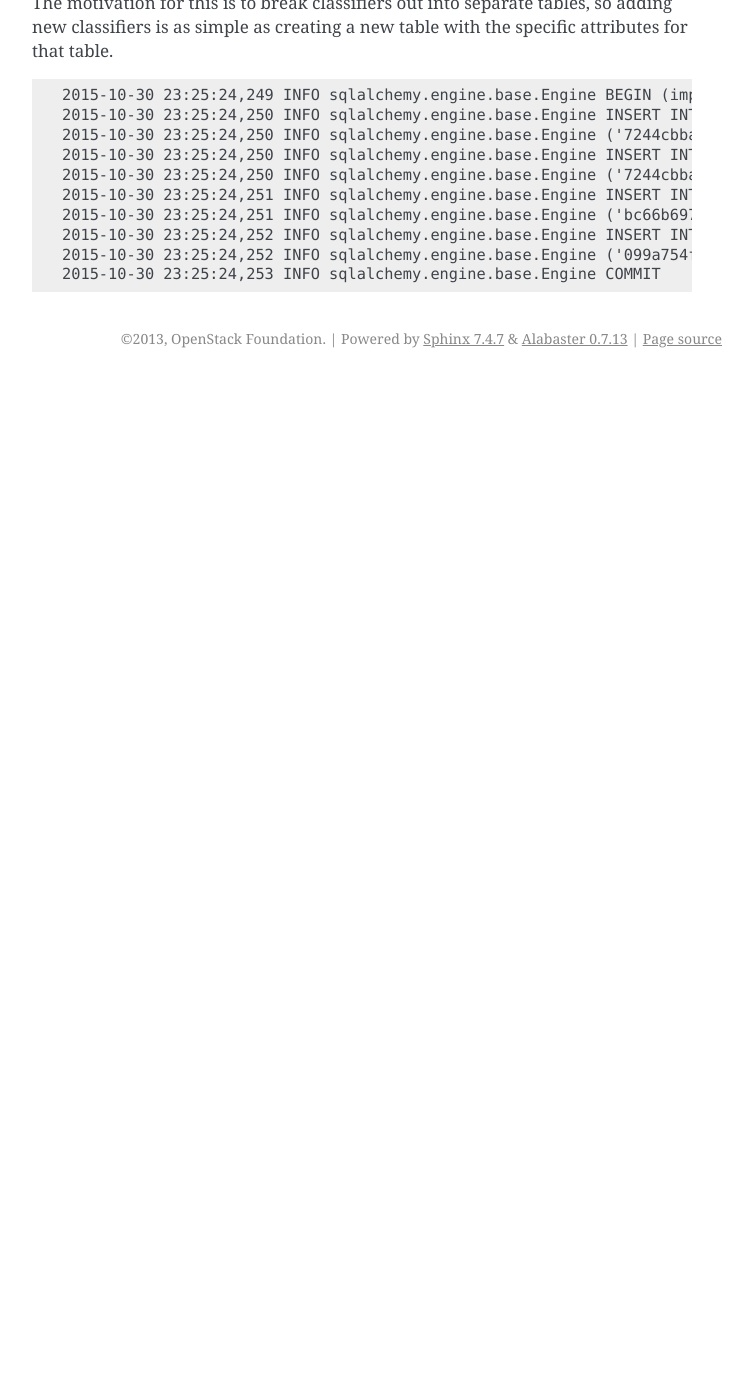
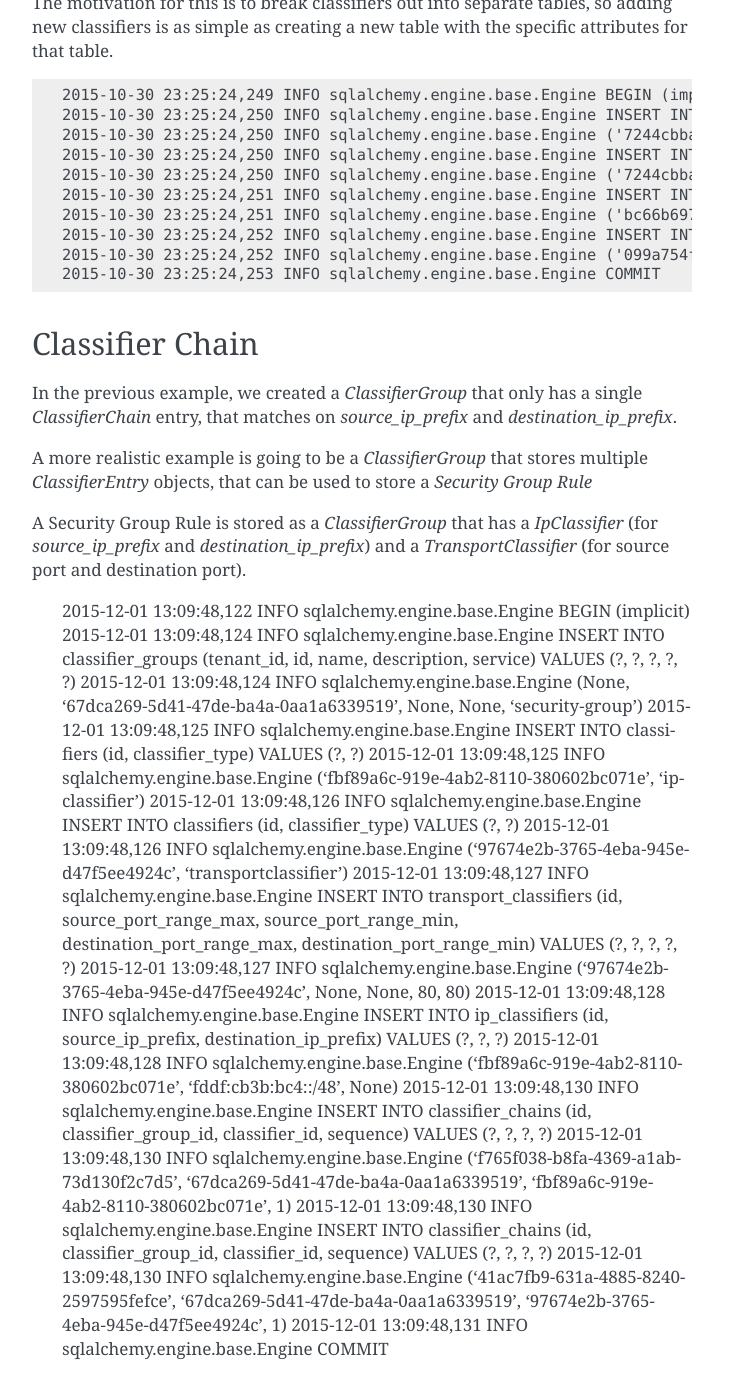
Before and after one commit to openstack-archive/neutron-classifier, a Sphinx documentation site: the page built from doc/source/usage.rst, in a window 1280 px wide and 1400 px high, scrolled down 636 px. Shown: the whole window, without its empty margins (388-1141 px from the left). Built offline with Sphinx 7.4.7, drawn with Linux system fonts in a browser that asks for light colours; before the commit the page ends 1014 px from its top, so only the background shows below that.

Commit message:
Docs: Classifier example for a Security Group Rule
Change-Id: I33c5f0fb91fd22a85fe7feaa789f42b9fb33616d

```diff
--- a/doc/source/usage.rst
+++ b/doc/source/usage.rst
@@ -45,4 +45,37 @@
     2015-10-30 23:25:24,252 INFO sqlalchemy.engine.base.Engine ('099a754f-1e91-42db-853d-9a385ddef39d', '0c8c9f51-4d4b-47d9-a030-ddc3cf86418e', '7244cbba-03af-4a10-8995-10c75725d7c1', 1)
     2015-10-30 23:25:24,253 INFO sqlalchemy.engine.base.Engine COMMIT
 
+
+Classifier Chain
+----------------
+
+In the previous example, we created a `ClassifierGroup` that only has
+a single `ClassifierChain` entry, that matches on `source_ip_prefix` and
+`destination_ip_prefix`.
+
+A more realistic example is going to be a `ClassifierGroup` that
+stores multiple `ClassifierEntry` objects, that can be used to store a
+`Security Group Rule`
+
+A Security Group Rule is stored as a `ClassifierGroup` that has a
+`IpClassifier` (for `source_ip_prefix` and `destination_ip_prefix`)
+and a `TransportClassifier` (for source port and destination port).
+
+    2015-12-01 13:09:48,122 INFO sqlalchemy.engine.base.Engine BEGIN (implicit)
+    2015-12-01 13:09:48,124 INFO sqlalchemy.engine.base.Engine INSERT INTO classifier_groups (tenant_id, id, name, description, service) VALUES (?, ?, ?, ?, ?)
+    2015-12-01 13:09:48,124 INFO sqlalchemy.engine.base.Engine (None, '67dca269-5d41-47de-ba4a-0aa1a6339519', None, None, 'security-group')
+    2015-12-01 13:09:48,125 INFO sqlalchemy.engine.base.Engine INSERT INTO classifiers (id, classifier_type) VALUES (?, ?)
+    2015-12-01 13:09:48,125 INFO sqlalchemy.engine.base.Engine ('fbf89a6c-919e-4ab2-8110-380602bc071e', 'ipclassifier')
+    2015-12-01 13:09:48,126 INFO sqlalchemy.engine.base.Engine INSERT INTO classifiers (id, classifier_type) VALUES (?, ?)
+    2015-12-01 13:09:48,126 INFO sqlalchemy.engine.base.Engine ('97674e2b-3765-4eba-945e-d47f5ee4924c', 'transportclassifier')
+    2015-12-01 13:09:48,127 INFO sqlalchemy.engine.base.Engine INSERT INTO transport_classifiers (id, source_port_range_max, source_port_range_min, destination_port_range_max, destination_port_range_min) VALUES (?, ?, ?, ?, ?)
+    2015-12-01 13:09:48,127 INFO sqlalchemy.engine.base.Engine ('97674e2b-3765-4eba-945e-d47f5ee4924c', None, None, 80, 80)
+    2015-12-01 13:09:48,128 INFO sqlalchemy.engine.base.Engine INSERT INTO ip_classifiers (id, source_ip_prefix, destination_ip_prefix) VALUES (?, ?, ?)
+    2015-12-01 13:09:48,128 INFO sqlalchemy.engine.base.Engine ('fbf89a6c-919e-4ab2-8110-380602bc071e', 'fddf:cb3b:bc4::/48', None)
+    2015-12-01 13:09:48,130 INFO sqlalchemy.engine.base.Engine INSERT INTO classifier_chains (id, classifier_group_id, classifier_id, sequence) VALUES (?, ?, ?, ?)
+    2015-12-01 13:09:48,130 INFO sqlalchemy.engine.base.Engine ('f765f038-b8fa-4369-a1ab-73d130f2c7d5', '67dca269-5d41-47de-ba4a-0aa1a6339519', 'fbf89a6c-919e-4ab2-8110-380602bc071e', 1)
+    2015-12-01 13:09:48,130 INFO sqlalchemy.engine.base.Engine INSERT INTO classifier_chains (id, classifier_group_id, classifier_id, sequence) VALUES (?, ?, ?, ?)
+    2015-12-01 13:09:48,130 INFO sqlalchemy.engine.base.Engine ('41ac7fb9-631a-4885-8240-2597595fefce', '67dca269-5d41-47de-ba4a-0aa1a6339519', '97674e2b-3765-4eba-945e-d47f5ee4924c', 1)
+    2015-12-01 13:09:48,131 INFO sqlalchemy.engine.base.Engine COMMIT
+
 .. _joined table inheritance: http://docs.sqlalchemy.org/en/rel_1_0/orm/extensions/declarative/inheritance.html#joined-table-inheritance
```
